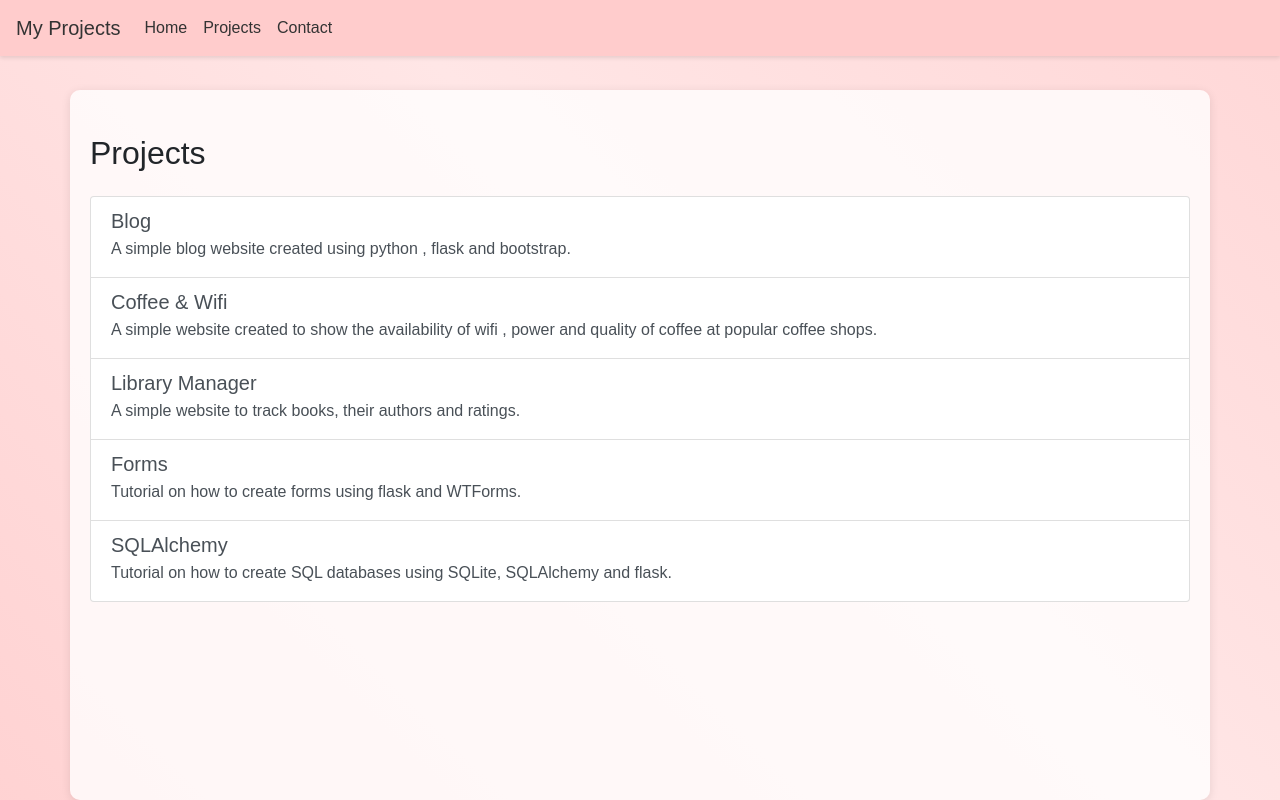
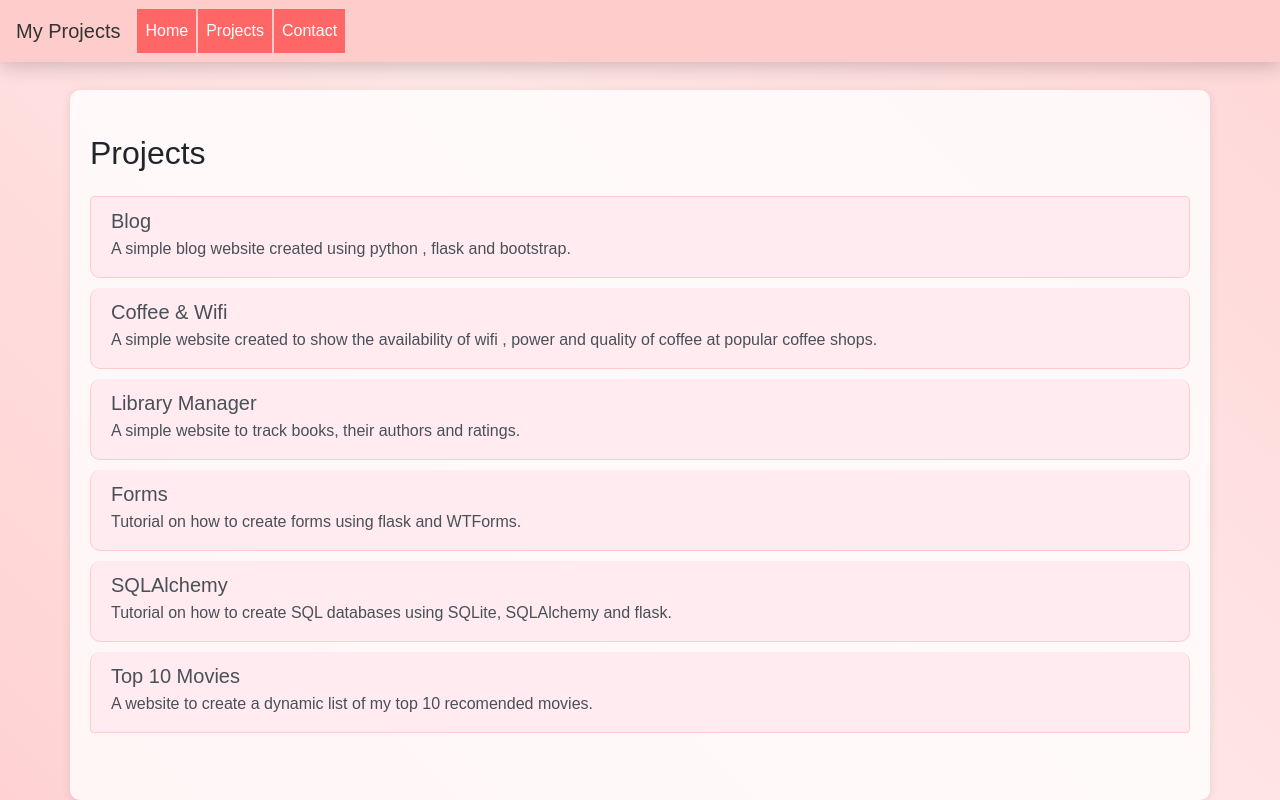
Before and after one commit to shoaib2000857/100-Days-Of-Code, a Flask app: page /projects in a window 1280 px wide. Run offline with Flask 3, Linux system fonts and the light colour scheme; some libraries are stand-ins or nearby versions.

Commit message:
Updated the UI

```diff
--- a/ProjectWebsite/projects.json
+++ b/ProjectWebsite/projects.json
@@ -33,5 +33,12 @@
         "description": "Tutorial on how to create SQL databases using SQLite, SQLAlchemy and flask.",
         "github": "https://github.com/shoaib2000857/100-Days-Of-Code/tree/main/SQL",
         "demo": "#"
+    },
+    {
+        "id": 6,
+        "title": "Top 10 Movies",
+        "description": "A website to create a dynamic list of my top 10 recomended movies.",
+        "github": "https://github.com/shoaib2000857/100-Days-Of-Code/tree/main/top10movies",
+        "demo": "#"
     }
 ]
--- a/ProjectWebsite/static/styles.css
+++ b/ProjectWebsite/static/styles.css
@@ -22,20 +22,43 @@ body {
 }
 
 .navbar {
-    background-color: #ffcccc;
+    background-color: rgba(255, 204, 204, 0.9);
     position: fixed;
     top: 0;
     width: 100%;
     z-index: 1000;
-    box-shadow: 0 2px 4px rgba(0, 0, 0, 0.1);
+    box-shadow: 0 2px 10px rgba(0, 0, 0, 0.1);
+    transition: background-color 0.3s ease, box-shadow 0.3s ease;
+}
+
+.navbar:hover {
+    background-color: rgba(255, 204, 204, 1);
+    box-shadow: 0 4px 20px rgba(0, 0, 0, 0.2);
 }
 
 .navbar-brand, .nav-link {
     color: #333 !important;
+    transition: color 0.3s ease;
+}
+
+.nav-link {
+    background-color: #ff6666;
+    color: white !important;
+    padding: 10px 15px;
+    border: 1px solid #ffcccc;
+    border-radius: 0;
+    margin: 0;
+    transition: background-color 0.3s ease, transform 0.3s ease;
 }
 
 .nav-link:hover {
-    color: #000 !important;
+    background-color: #cc3333;
+    transform: translateY(-2px);
+}
+
+.navbar-nav {
+    display: flex;
+    flex-direction: row;
 }
 
 .container {
@@ -45,6 +68,12 @@ body {
     border-radius: 10px;
     box-shadow: 0 2px 10px rgba(0, 0, 0, 0.1);
     margin-top: 20px;
+    transition: transform 0.3s ease, box-shadow 0.3s ease;
+}
+
+.container:hover {
+    transform: translateY(-5px);
+    box-shadow: 0 4px 20px rgba(0, 0, 0, 0.2);
 }
 
 .jumbotron {
@@ -53,6 +82,12 @@ body {
     border-radius: 10px;
     box-shadow: 0 2px 10px rgba(0, 0, 0, 0.1);
     text-align: center;
+    transition: transform 0.3s ease, box-shadow 0.3s ease;
+}
+
+.jumbotron:hover {
+    transform: translateY(-5px);
+    box-shadow: 0 4px 20px rgba(0, 0, 0, 0.2);
 }
 
 .jumbotron h1 {
@@ -65,9 +100,56 @@ body {
     color: #666;
 }
 
+.list-group-item {
+    background-color: #ffebf0;
+    border: 1px solid #ffcccc;
+    margin-bottom: 10px;
+    border-radius: 10px;
+    transition: transform 0.3s ease, box-shadow 0.3s ease;
+}
+
+.list-group-item:hover {
+    transform: translateY(-5px);
+    box-shadow: 0 4px 20px rgba(0, 0, 0, 0.2);
+}
+
+.card {
+    background-color: #fff;
+    border: 1px solid #ffcccc;
+    border-radius: 10px;
+    box-shadow: 0 2px 10px rgba(0, 0, 0, 0.1);
+    margin-bottom: 20px;
+    transition: transform 0.3s ease, box-shadow 0.3s ease;
+}
+
+.card:hover {
+    transform: translateY(-5px);
+    box-shadow: 0 4px 20px rgba(0, 0, 0, 0.2);
+}
+
+.card img {
+    border-radius: 50%;
+    margin-top: 20px;
+}
+
+.card-body {
+    text-align: center;
+}
+
+.card-title {
+    font-size: 1.5rem;
+    font-weight: bold;
+}
+
+.card-text {
+    font-size: 1rem;
+    color: #666;
+}
+
 .btn-primary {
     background-color: #ff6666;
     border-color: #ff6666;
+    transition: background-color 0.3s ease, border-color 0.3s ease;
 }
 
 .btn-primary:hover {
@@ -78,6 +160,7 @@ body {
 .btn-secondary {
     background-color: #ff9800;
     border-color: #ff9800;
+    transition: background-color 0.3s ease, border-color 0.3s ease;
 }
 
 .btn-secondary:hover {
--- a/ProjectWebsite/templates/base.html
+++ b/ProjectWebsite/templates/base.html
@@ -9,7 +9,7 @@
 </head>
 <body>
     <nav class="navbar navbar-expand-lg navbar-light">
-        <a class="navbar-brand" href="{{ url_for('index') }}">My Projects</a>
+        <a class="navbar-brand" href="#">My Projects</a>
         <button class="navbar-toggler" type="button" data-toggle="collapse" data-target="#navbarNav" aria-controls="navbarNav" aria-expanded="false" aria-label="Toggle navigation">
             <span class="navbar-toggler-icon"></span>
         </button>
```
